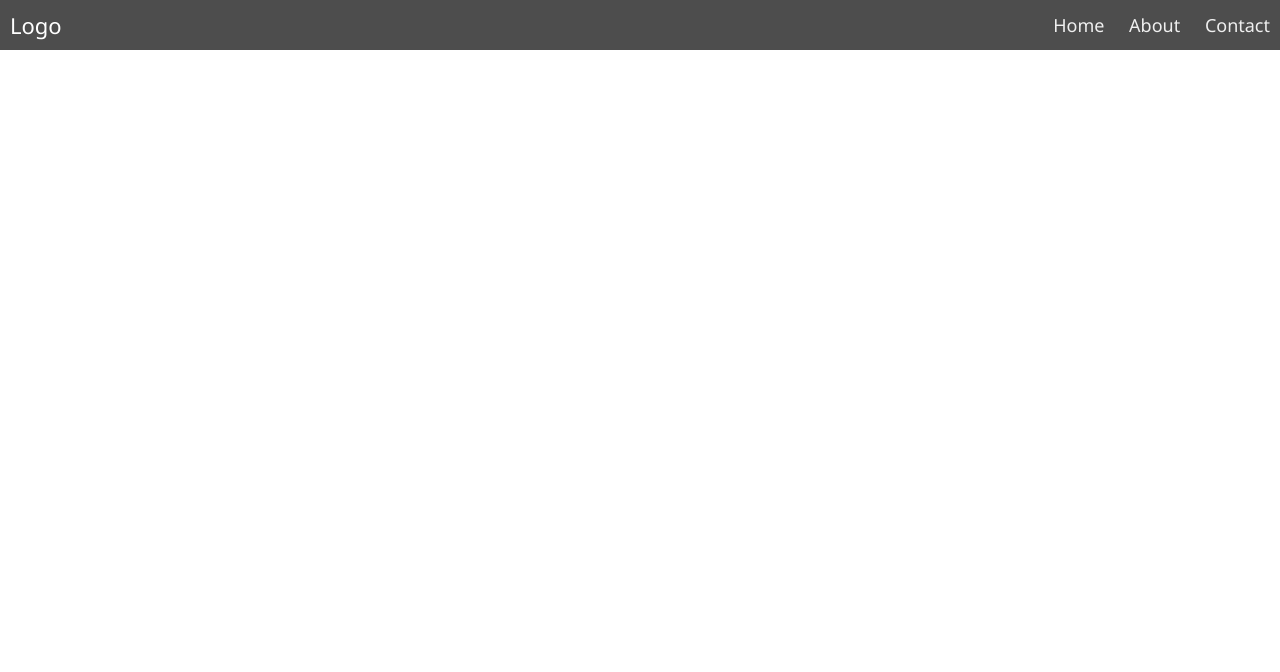
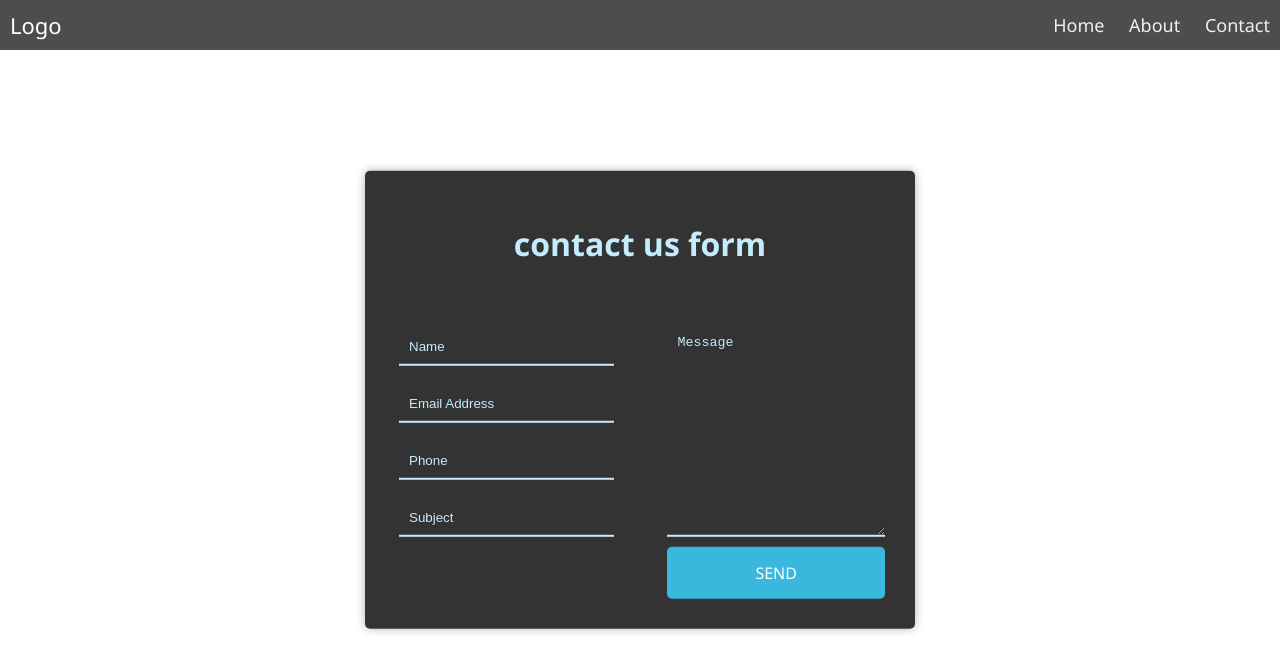
Before and after one commit to Kherasam18/ST2_Viva, a plain HTML site: page index.html in a window 1280 px wide. Drawn offline with Linux system fonts and the light colour scheme.

Commit message:
Contact Form

```diff
--- a/index.html
+++ b/index.html
@@ -1,4 +1,3 @@
-
 <html>
     <head>
         <meta charset="utf-8">
@@ -31,6 +30,25 @@
             </div>
           </div>
 
+
+          <div class="wrapper">
+            <div class="title">
+              <h1>contact us form</h1>
+            </div>
+            <div class="contact-form">
+              <div class="input-fields">
+                <input type="text" class="input" placeholder="Name">
+                <input type="text" class="input" placeholder="Email Address">
+                <input type="text" class="input" placeholder="Phone">
+                <input type="text" class="input" placeholder="Subject">
+              </div>
+              <div class="msg">
+                <textarea placeholder="Message"></textarea>
+                <div class="btn">send</div>
+              </div>
+            </div>
+          </div>
+
         <script src="" async defer></script>
     </body>
 </html>
--- a/style.css
+++ b/style.css
@@ -95,3 +95,88 @@
       overflow-y: auto;
     }
   }
+
+.wrapper{
+
+  position: absolute;
+  top: 50%;
+  left: 50%;
+  transform: translate(-50%, -50%);
+  width: 100%;
+  max-width: 550px;
+  background: rgba(0,0,0,0.8);
+  padding: 30px;
+  border-radius: 5px;
+  box-shadow: 0 0 10px rgba(0,0,0,0.3);
+}
+
+.wrapper .title h1{
+  color: #c5ecfd;
+  text-align: center;
+  margin-bottom: 50px;
+}
+
+.contact-form{
+  display: flex;
+}
+
+.input-fields{
+  display: flex;
+  flex-direction: column;
+  margin-right: 10%;
+  padding: 4px;
+}
+
+.input-fields,
+.msg{
+  width: 800px;
+}
+
+.input-fields .input,
+.msg textarea{
+  margin: 10px 0;
+  padding: 100px;
+  background: transparent;
+  border: 0px;
+  border-bottom: 2px solid #c5ecfd;
+  padding: 10px;
+  color: #c5ecfd;
+  width: 100%;
+}
+
+.msg textarea{
+  height: 212px;
+}
+
+::-webkit-input-placeholder {
+  color: #c5ecfd;
+}
+::-moz-placeholder {
+  color: #c5ecfd;
+}
+:-ms-input-placeholder {
+  color: #c5ecfd;
+}
+
+.btn {
+    background: #39b7dd;
+    text-align: center;
+    padding: 15px;
+    border-radius: 5px;
+    color: #fff;
+    cursor: pointer;
+    text-transform: uppercase;
+}
+
+@media screen and (max-width: 600px){
+  .contact-form{
+    flex-direction: column;
+  }
+  .msg textarea{
+    height: 80px;
+  }
+  .input-fields,
+  .msg{
+    width: 100%;
+  }
+}
```
